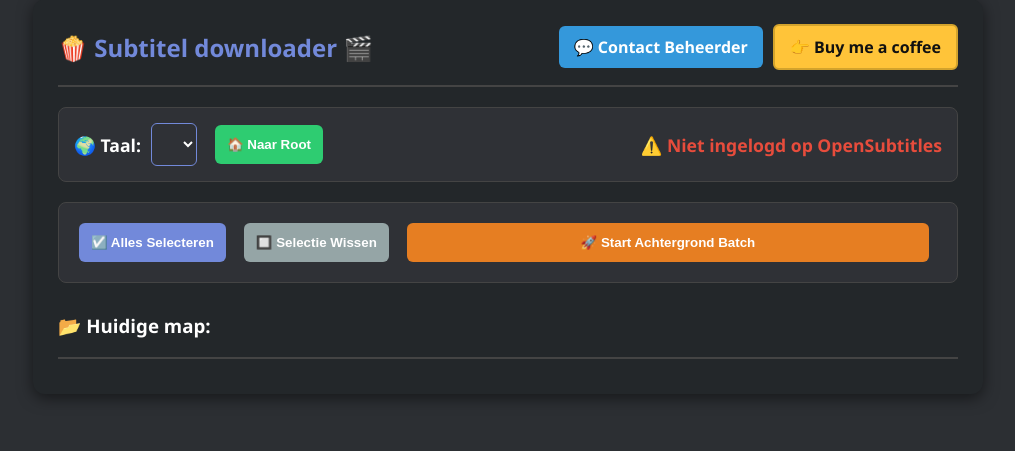
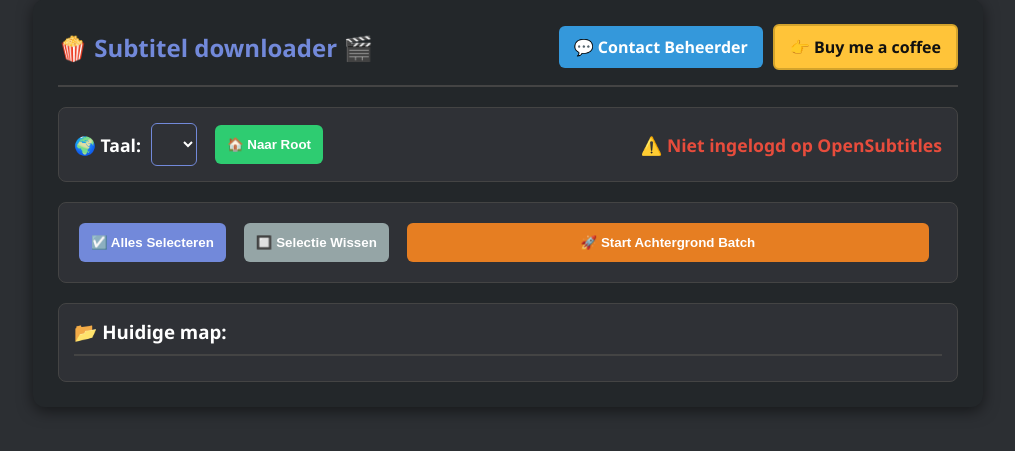
Before and after one commit to PandaBoyNL/subtitel-downloader, a Flask app: page / in a window 1280 px wide. Shown: the part 29-480 px from the top of the page, without its empty margins (132-1147 px from the left). Run offline with Flask 3, Linux system fonts and the light colour scheme; data that the repository does not hold is empty.

Commit message:
Update index.html

```diff
--- a/templates/index.html
+++ b/templates/index.html
@@ -36,7 +36,6 @@
         <div class="header">
             <h2 id="app-title">🍿 Subtitel downloader 🎬</h2>
             <div style="display: flex; gap: 10px; align-items: center;">
-                <!-- De knop linkt nu veilig naar je eigen support website -->
                 <a href="https://pandaboynl-support-page.duckdns.org" target="_blank" class="contact-btn">💬 Contact Beheerder</a>
                 <a href="https://www.paypal.com/paypalme/PandaBoyNL" target="_blank" class="coffee-btn">👉 Buy me a coffee</a>
             </div>
@@ -62,10 +61,19 @@
 
         <div id="results" style="margin-top: 20px;"></div>
 
-        <div id="batch-logs" class="log-box" style="display:none;"></div>
+        <!-- Container om het logboek en de mappenstructuur naast elkaar te zetten -->
+        <div style="display: flex; gap: 20px; flex-wrap: wrap; margin-top: 20px; align-items: flex-start;">
 
-        <h3 id="lbl-current-dir" style="margin-top: 30px;">📂 Huidige map: </h3>
-        <div id="browser" style="border-top: 2px solid #444; padding-top: 10px;"></div>
+            <!-- Live logboek (neemt 50% van de ruimte in als het zichtbaar is) -->
+            <div id="batch-logs" class="log-box" style="display:none; flex: 1; min-width: 300px; margin-top: 0;"></div>
+
+            <!-- Huidige map & Browser (neemt de andere 50% van de ruimte in) -->
+            <div style="flex: 1; min-width: 300px; background: #2f3136; padding: 15px; border-radius: 8px; border: 1px solid #444; display: flex; flex-direction: column;">
+                <h3 id="lbl-current-dir" style="margin-top: 0; margin-bottom: 10px;">📂 Huidige map: </h3>
+                <div id="browser" style="border-top: 2px solid #444; padding-top: 10px; max-height: 300px; overflow-y: auto;"></div>
+            </div>
+
+        </div>
     </div>
 
     <script>
```
